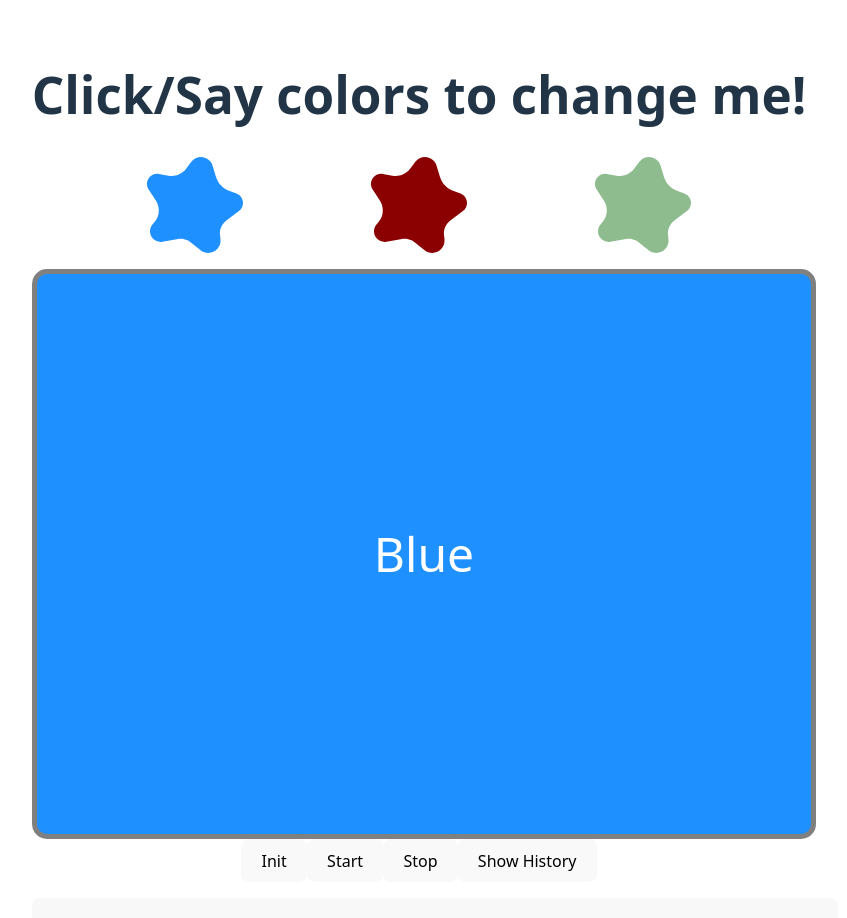
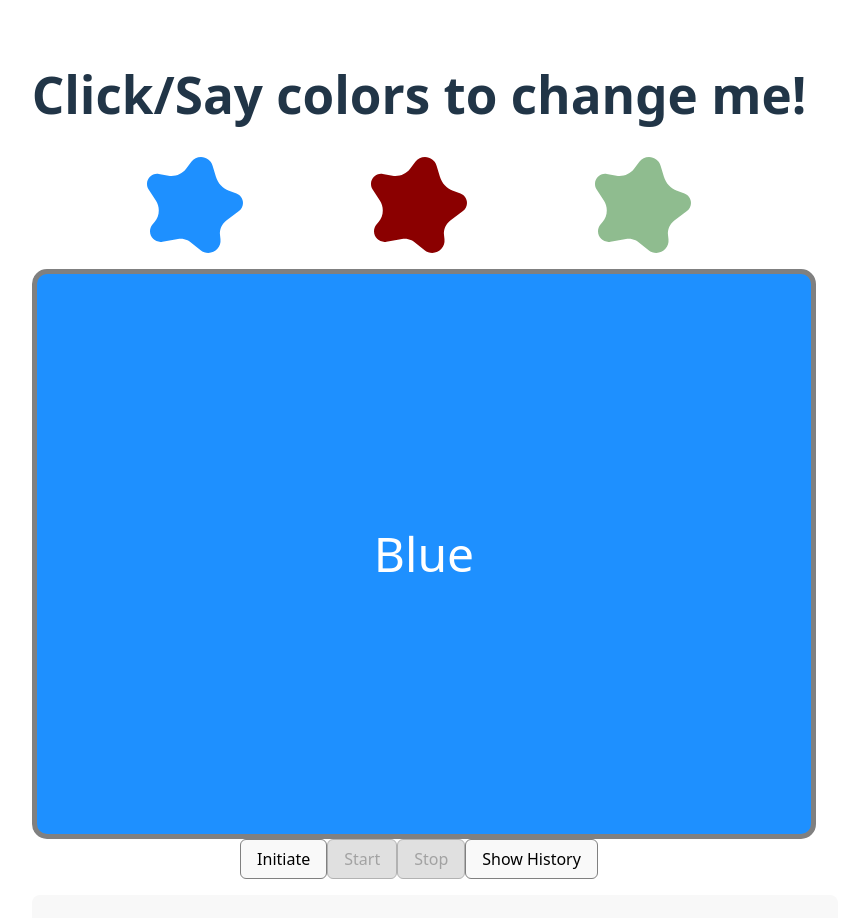
Before and after one commit to Russo903/aac-voice-api-milestone-demo-1, a React (Vite) app: page / in a window 1280 px wide. Shown: the top 918 px of the page, without its empty margins (221-1068 px from the left). Built offline with nearby package versions, Linux system fonts and the light colour scheme.

Commit message:
disabled buttons stuff

```diff
--- a/src/App.css
+++ b/src/App.css
@@ -101,5 +101,18 @@
   padding: 1rem;
   font-family: monospace;
   font-size: 0.9rem;
+}
 
+button {
+  border: 1px solid gray;
+  padding: 8px 16px;
+  border-radius: 6px;
+  cursor: pointer;
 }
+
+button:disabled {
+  background-color: #ccc;
+  color: #666;
+  cursor: default;
+  opacity: 0.6;
+}
--- a/src/App.tsx
+++ b/src/App.tsx
@@ -9,9 +9,11 @@ function App() {
     const [color, setColor] = useState<string>("dodgerblue")
     const [colorText, setColorText] = useState<string>("Blue")
     const [isListening, setIsListening] = useState<boolean>(false);
+    const [isButtonDisabled, setIsButtonDisabled] = useState<boolean>(false);
     const [log, setLog] = useState<string[]>([])
 
     const voiceApi = useRef<AACVoiceAPI | null>(null);
+    const wasInitiated = useRef<boolean>(false);
     const lastTranscriptionCount = useRef<number>(0);
 
     const appendLog = (message: string) => {
@@ -46,6 +48,8 @@ function App() {
 
             await voiceApi.current.initiate(modelUrl, 'en');
             appendLog("[System] Whisper initialized.\\n");
+            setIsButtonDisabled(true);
+            wasInitiated.current = true;
             setupVoiceCommands();
         } catch (e) {
             appendLog('[Error] Init failed: ' + e + '\\n');
@@ -140,9 +144,20 @@ function App() {
       </div>
 
         <div className="voice-controls">
-            <button onClick={initVoice}>Init</button>
-            <button onClick={startListening}>Start</button>
-            <button onClick={stopListening}>Stop</button>
+            { isButtonDisabled ? (
+                <button disabled={true}>Initiate</button> ) :
+                (<button onClick={initVoice}>Initiate</button>)
+            }
+            { wasInitiated.current && !isListening ? (
+                    <button onClick={startListening}>Start</button> ) :
+                (<button disabled={true}>Start</button>)
+            }
+            { isListening ? (
+                    <button onClick={stopListening}>Stop</button>) :
+                (<button disabled={true}>Stop</button>)
+            }
+
+
             <button onClick={showCommandHistory}>Show History</button>
         </div>
 
```
